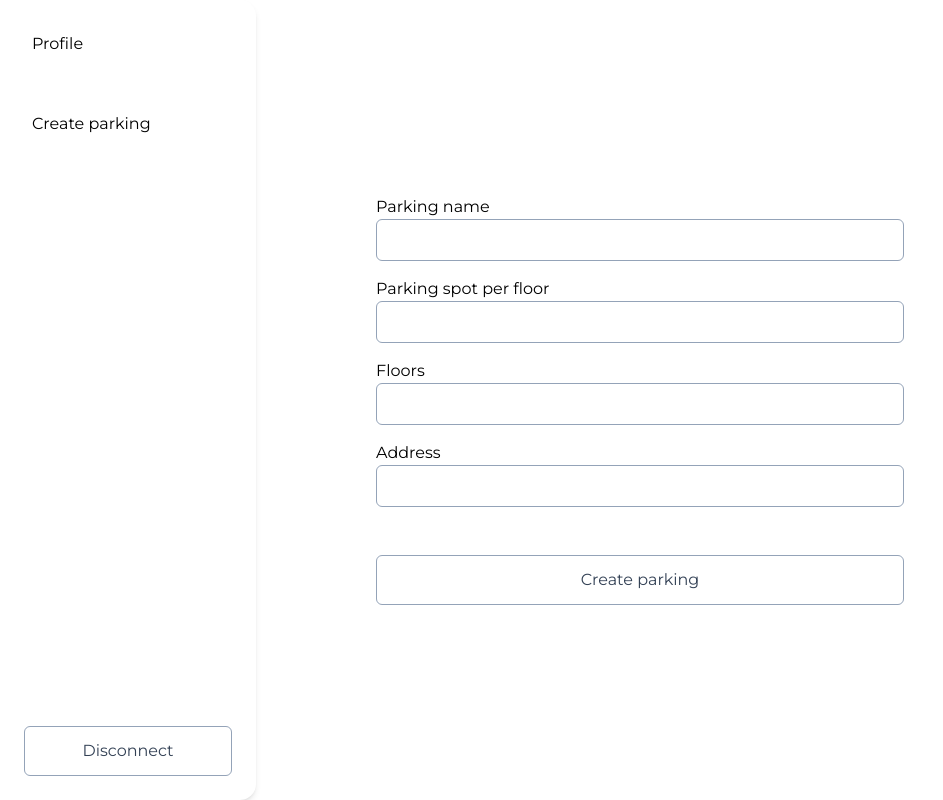
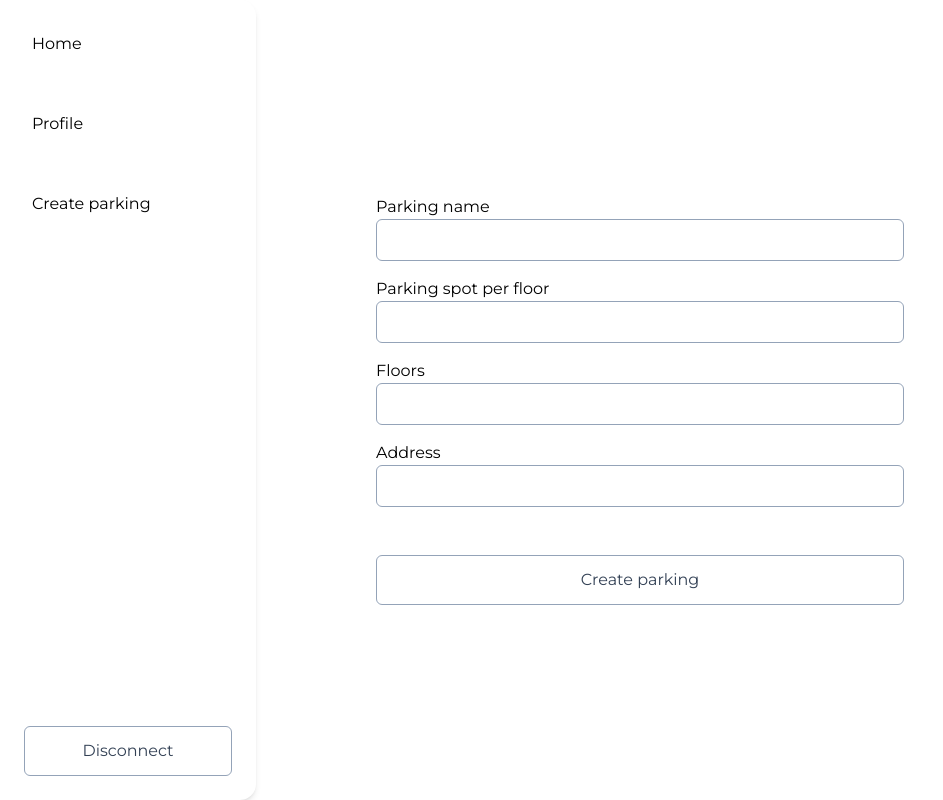
Before and after one commit to GaelDuclocherRougelot/park_manager, a React (Vite) app in the folder Client/: page /admin/parking/create in a window 1280 px wide. Shown: the whole page, without its empty margins (0-943 px from the left). Built offline with nearby package versions, Linux system fonts and the light colour scheme; sample sign-in values are in the browser's storage.

Commit message:
feat: create parking + parking spots done

```diff
--- a/Client/src/components/Admin/CreateParking.tsx
+++ b/Client/src/components/Admin/CreateParking.tsx
@@ -34,7 +34,7 @@ export default function CreateParking() {
     });
 
     const result = await res.json();
-
+    console.log(result);
     if (res.ok) {
       navigate("/");
     } else {
--- a/Client/src/components/Menu/Menu.tsx
+++ b/Client/src/components/Menu/Menu.tsx
@@ -4,6 +4,11 @@ import { useAuth } from "../../contexts/authContext";
 import Button from "../ui/Button/Button";
 
 const links = [
+  {
+    name: "Home",
+    slug: "/",
+    role: "",
+  },
   {
     name: "Register",
     slug: "/register",
```
